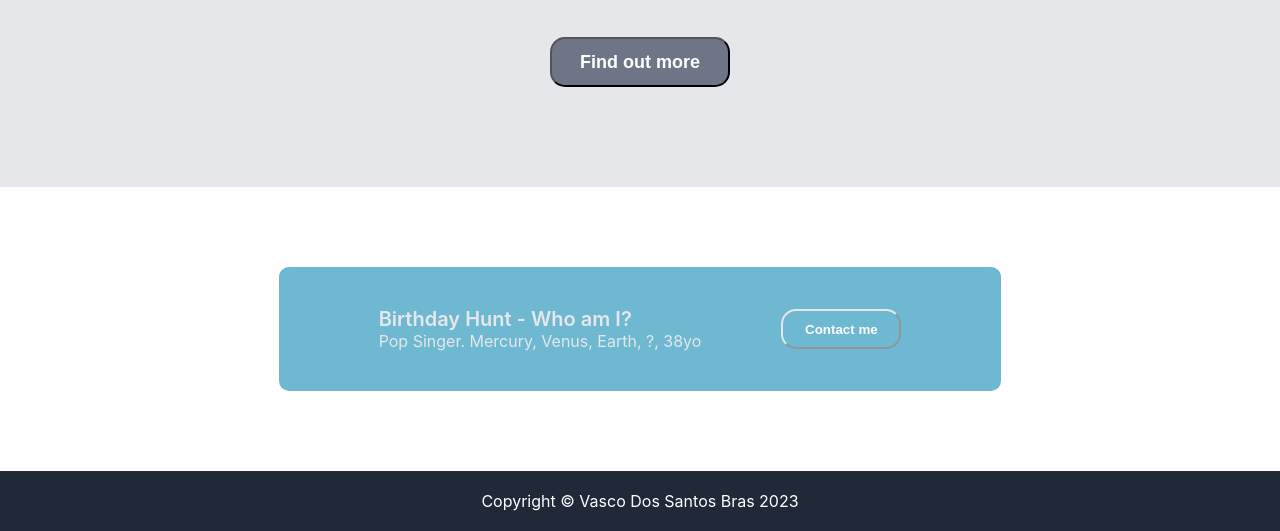
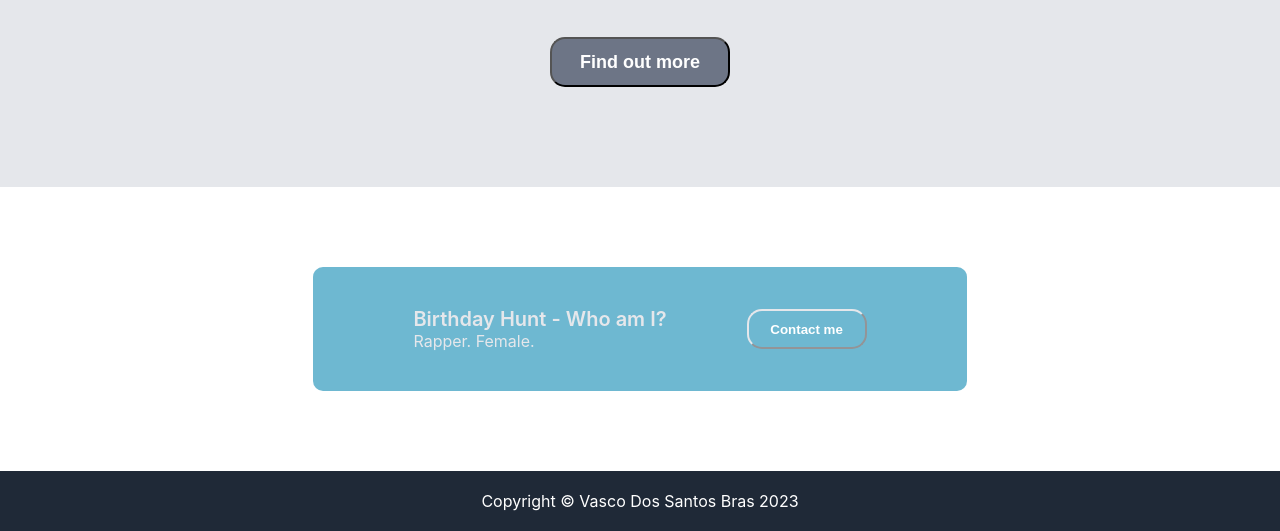
Before and after one commit to vascoosb/landing-page, a plain HTML site: page index.html in a window 1280 px wide. Shown: the part 1507-2038 px from the top of the page. Drawn offline with Linux system fonts and the light colour scheme.

Commit message:
Change celebrity

```diff
--- a/index.html
+++ b/index.html
@@ -105,7 +105,7 @@
                         Birthday Hunt - Who am I?
                     </div>
                     <div class="message">
-                        Pop Singer. Mercury, Venus, Earth, ?, 38yo
+                        Rapper. Female.
                     </div>
                 </div>
                 <button class="second-button">Contact me</button>
```
